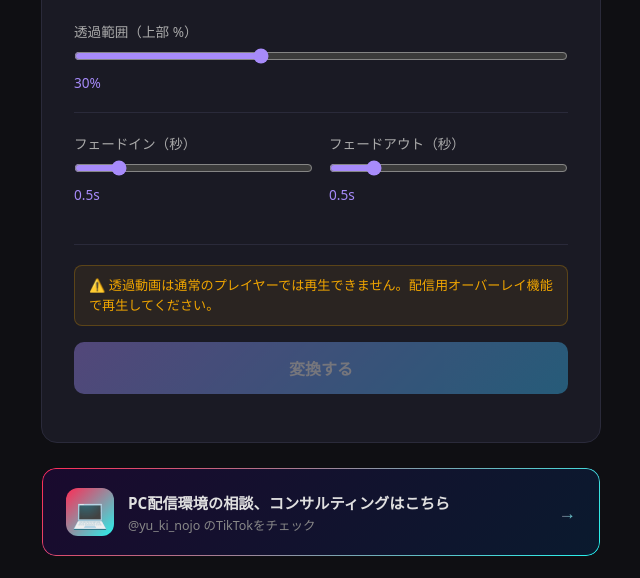
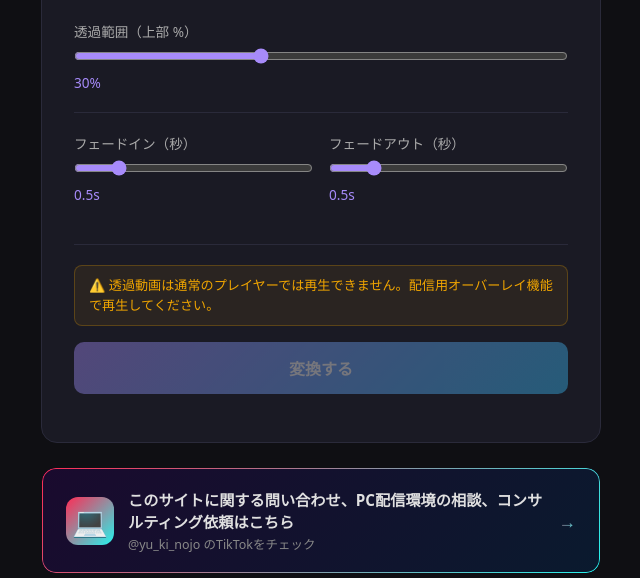
Before and after one commit to graphica-live/TikGradation, a website: page public/index.html in a window 1280 px wide. Shown: the part 356-934 px from the top of the page, without its empty margins (319-959 px from the left). Drawn offline with Linux system fonts and the light colour scheme.

Commit message:
Update promo link text

```diff
--- a/public/index.html
+++ b/public/index.html
@@ -378,7 +378,7 @@
       <div class="promo-left">
         <div class="promo-icon">💻</div>
         <div class="promo-text">
-          <span class="promo-title">PC配信環境の相談、コンサルティングはこちら</span>
+          <span class="promo-title">このサイトに関する問い合わせ、PC配信環境の相談、コンサルティング依頼はこちら</span>
           <span class="promo-sub">@yu_ki_nojo のTikTokをチェック</span>
         </div>
       </div>
```
